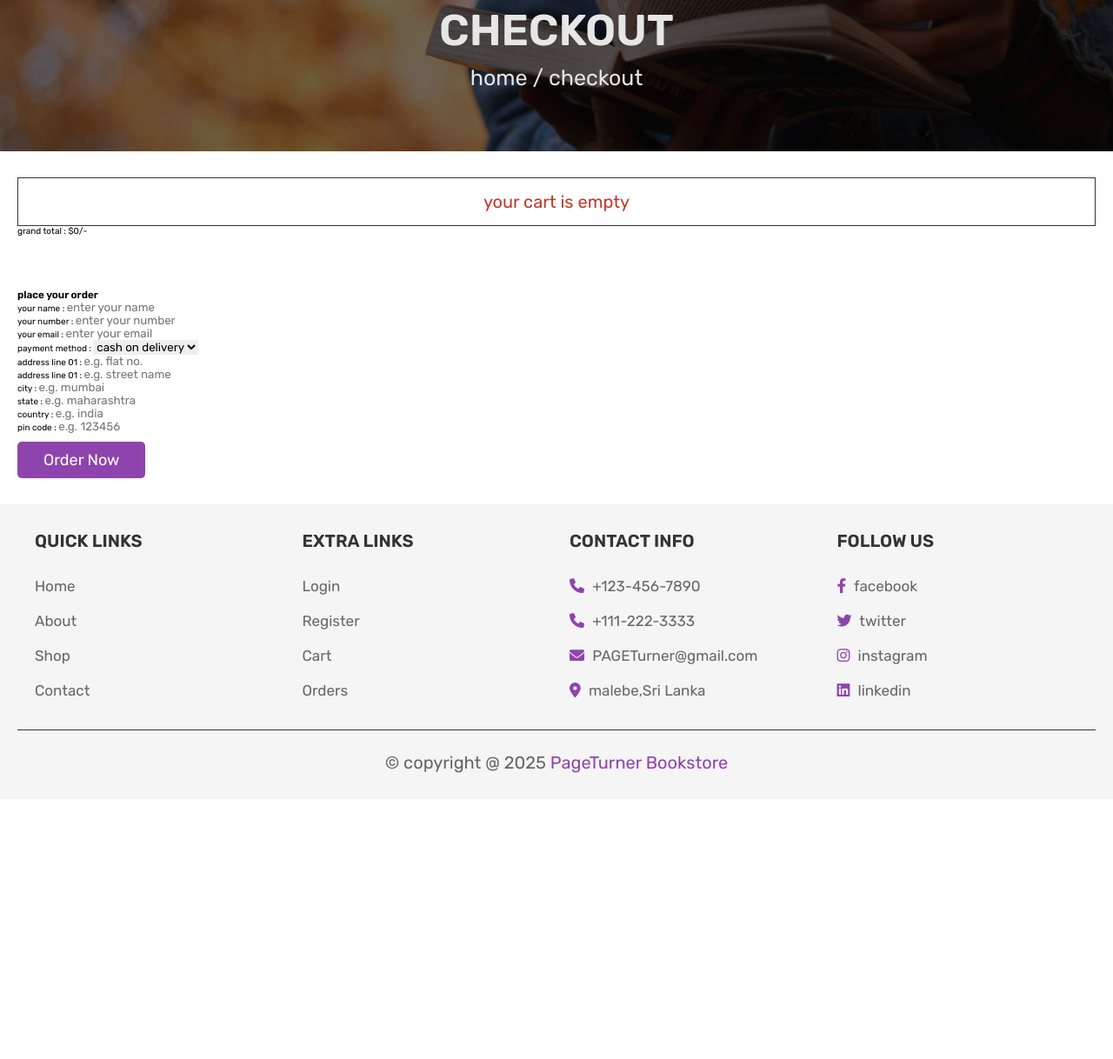
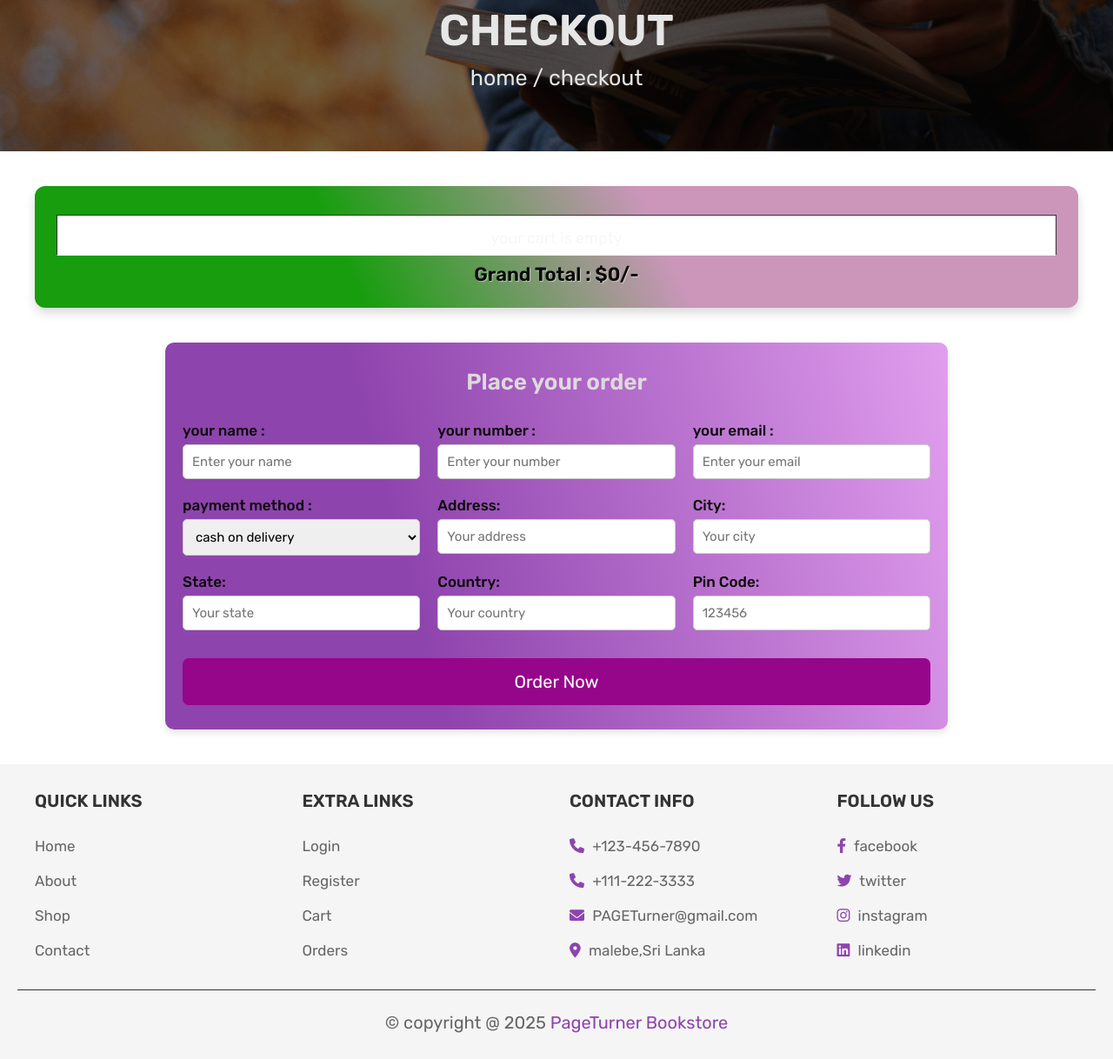
Before and after one commit to Sashika-Dilmina/Book-store, a PHP site: page /checkout.php in a window 1280 px wide. Shown: the part 215-1433 px from the top of the page at 87% size. Before the commit the page ends 1104 px from the top, so only its background shows below. Run offline with PHP 8.4, Linux system fonts and the light colour scheme; the visitor is signed in with stand-in values (Sample User, id 1); data that the repository does not hold is empty.

Commit message:
cart and check out page
change cart and checkout page

```diff
--- a/checkout.php
+++ b/checkout.php
@@ -63,7 +63,7 @@ if(isset($_POST['order_btn'])){
    <link rel="stylesheet" href="https://cdnjs.cloudflare.com/ajax/libs/font-awesome/6.0.0/css/all.min.css">
 
    <!-- custom css file link  -->
-   <link rel="stylesheet" href="css/style.css">
+   <link rel="stylesheet" href="css/checkout.css">
 
 </head>
 <body>
@@ -92,26 +92,26 @@ if(isset($_POST['order_btn'])){
       echo '<p class="empty">your cart is empty</p>';
    }
    ?>
-   <div class="grand-total"> grand total : <span>$<?php echo $grand_total; ?>/-</span> </div>
+   <div class="grand-total"> Grand Total : <span>$<?php echo $grand_total; ?>/-</span> </div>
 
 </section>
 
 <section class="checkout">
 
    <form action="" method="post">
-      <h3>place your order</h3>
+      <h3>Place your order</h3>
       <div class="flex">
          <div class="inputBox">
             <span>your name :</span>
-            <input type="text" name="name" required placeholder="enter your name">
+            <input type="text" name="name" required placeholder="Enter your name">
          </div>
          <div class="inputBox">
             <span>your number :</span>
-            <input type="number" name="number" required placeholder="enter your number">
+            <input type="number" name="number" required placeholder="Enter your number">
          </div>
          <div class="inputBox">
             <span>your email :</span>
-            <input type="email" name="email" required placeholder="enter your email">
+            <input type="email" name="email" required placeholder="Enter your email">
          </div>
          <div class="inputBox">
             <span>payment method :</span>
@@ -122,35 +122,37 @@ if(isset($_POST['order_btn'])){
                <option value="paytm">paytm</option>
             </select>
          </div>
+
          <div class="inputBox">
-            <span>address line 01 :</span>
-            <input type="number" min="0" name="flat" required placeholder="e.g. flat no.">
+            <span>Address:</span>
+            <input type="text" name="street" required placeholder="Your address">
          </div>
          <div class="inputBox">
-            <span>address line 01 :</span>
-            <input type="text" name="street" required placeholder="e.g. street name">
+            <span>City:</span>
+            <input type="text" name="city" required placeholder="Your city">
          </div>
          <div class="inputBox">
-            <span>city :</span>
-            <input type="text" name="city" required placeholder="e.g. mumbai">
+            <span>State:</span>
+            <input type="text" name="state" required placeholder="Your state">
          </div>
          <div class="inputBox">
-            <span>state :</span>
-            <input type="text" name="state" required placeholder="e.g. maharashtra">
+            <span>Country:</span>
+            <input type="text" name="country" required placeholder="Your country">
          </div>
          <div class="inputBox">
-            <span>country :</span>
-            <input type="text" name="country" required placeholder="e.g. india">
-         </div>
-         <div class="inputBox">
-            <span>pin code :</span>
-            <input type="number" min="0" name="pin_code" required placeholder="e.g. 123456">
+            <span>Pin Code:</span>
+            <input class="Box" type="number" min="0" name="pin_code" required placeholder="123456">
          </div>
       </div>
-      <input type="submit" value="order now" class="btn" name="order_btn">
+      <div>
+       <button type="submit" class="btn">Order Now</button>
+      </div>
+</div>
    </form>
 
 </section>
+
+
 
 
 
--- /dev/null
+++ b/css/checkout.css
@@ -0,0 +1,121 @@
+@import url(./global.css);
+/* Checkout Section */
+.display-order {
+   padding: 25px;
+   max-width: 1200px;
+   margin: auto;
+   background: linear-gradient(65deg, #179d0e 30%, #cb96ba 60%);
+   border-radius: 12px;
+   box-shadow: 0 6px 12px rgba(0, 0, 0, 0.15);
+   margin-top: 40px;
+   font-family: 'Segoe UI', sans-serif;
+
+}
+.display-order:hover {
+  transform: translateY(-3px);
+}
+
+.display-order p {
+   font-size: 18px;
+   margin: 8px 0;
+   border-bottom: 1px solid #f7f6f6ed;
+   padding-bottom: 8px;
+   color: #f6f7f6;
+}
+
+.display-order .grand-total {
+   font-size: 22px;
+   font-style:times new roman;
+   color: #0a0a0a;
+   font-weight: 700;
+   text-align: center;
+   align-self: flex-start;
+   text-shadow: 1px 1px 1px #ffffff80;
+}
+.grand-total:hover{
+    transform: translateY(-2px);
+}
+
+
+.checkout {
+   padding: 30px 20px;
+   max-width: 900px;
+   margin: 40px auto;
+   background: linear-gradient(75deg, #8e44ad 32% ,#e19eee 100%);
+   border-radius: 10px;
+   box-shadow: 0 4px 8px rgba(0,0,0,0.1);
+}
+
+.checkout h3 {
+   text-align: center;
+   font-size: 26px;
+   margin-bottom: 30px;
+   color: #ded9dd;
+}
+
+.checkout form .flex {
+   display: grid;
+   grid-template-columns: repeat(auto-fit, minmax(250px, 1fr));
+   gap: 20px;
+}
+
+.inputBox {
+   display: flex;
+   flex-direction: column;
+
+}
+.inputBox:hover {
+  transform: translateY(-3px);
+}
+
+.inputBox span {
+   font-size: 17px;
+   margin-bottom: 6px;
+   font-weight: 450;
+   color: #0b0808;
+}
+
+.inputBox input,
+.inputBox select {
+   padding: 10px;
+   font-size: 15px;
+   border: 1px solid #ccc;
+   border-radius: 5px;
+   outline: none;
+   transition: 0.3s;
+}
+
+.inputBox input:focus,
+.inputBox select:focus {
+   border-color: #007bff;
+}
+.full-width{
+    margin-top: 30px;
+}
+
+.checkout .btn {
+   display: block;
+   width: 100%;
+   padding: 15px;
+   font-size: 20px;
+   border: none;
+   border-radius: 7px;
+   background-color: #96068a;
+   color: #ffffff;
+   cursor: pointer;
+   margin-top: 30px;
+   text-align: center;
+   transition: all 0.3s ease;
+   transform: translateY(2px);
+}
+.checkout .btn:hover {
+   background-color: #3f1252;
+   transform: translateY(0);
+}
+
+.empty {
+   text-align: center;
+   font-size: 18px;
+   color: #999;
+   margin: 20px 0;
+}
```
Also changed, not shown: cart.php (+13 -8 lines), css/cart.css (added, +221 -0 lines), images/Harry potter.jpg (added), images/Loard of the Ring.jpg (added), images/Think and Grow Rich.jpg (added), uploaded_img/Harry potter.jpg (added), uploaded_img/Loard of the Ring.jpg (added), uploaded_img/Think and Grow Rich.jpg (added), uploaded_img/holy_ghosts.jpg (added).
